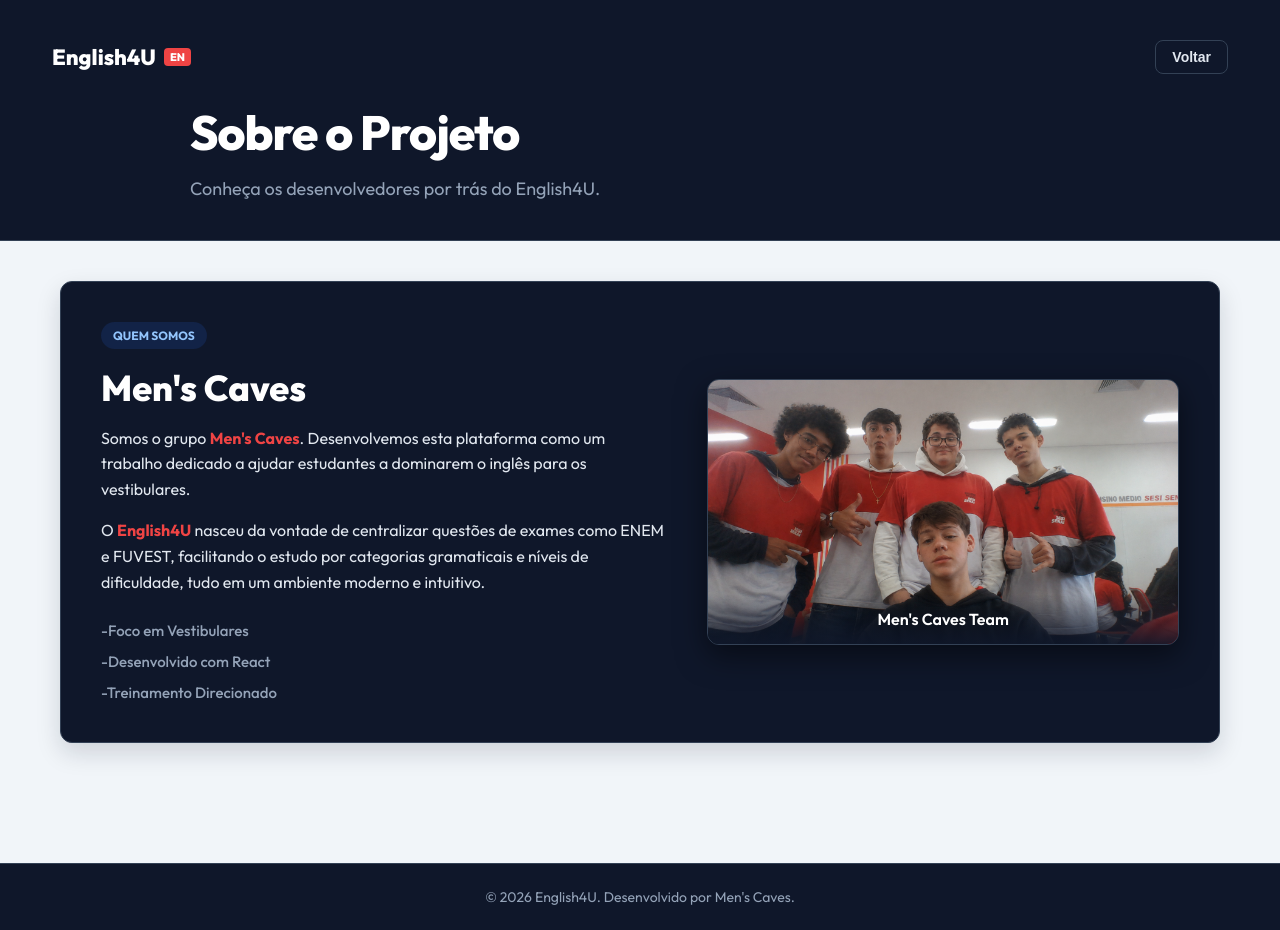
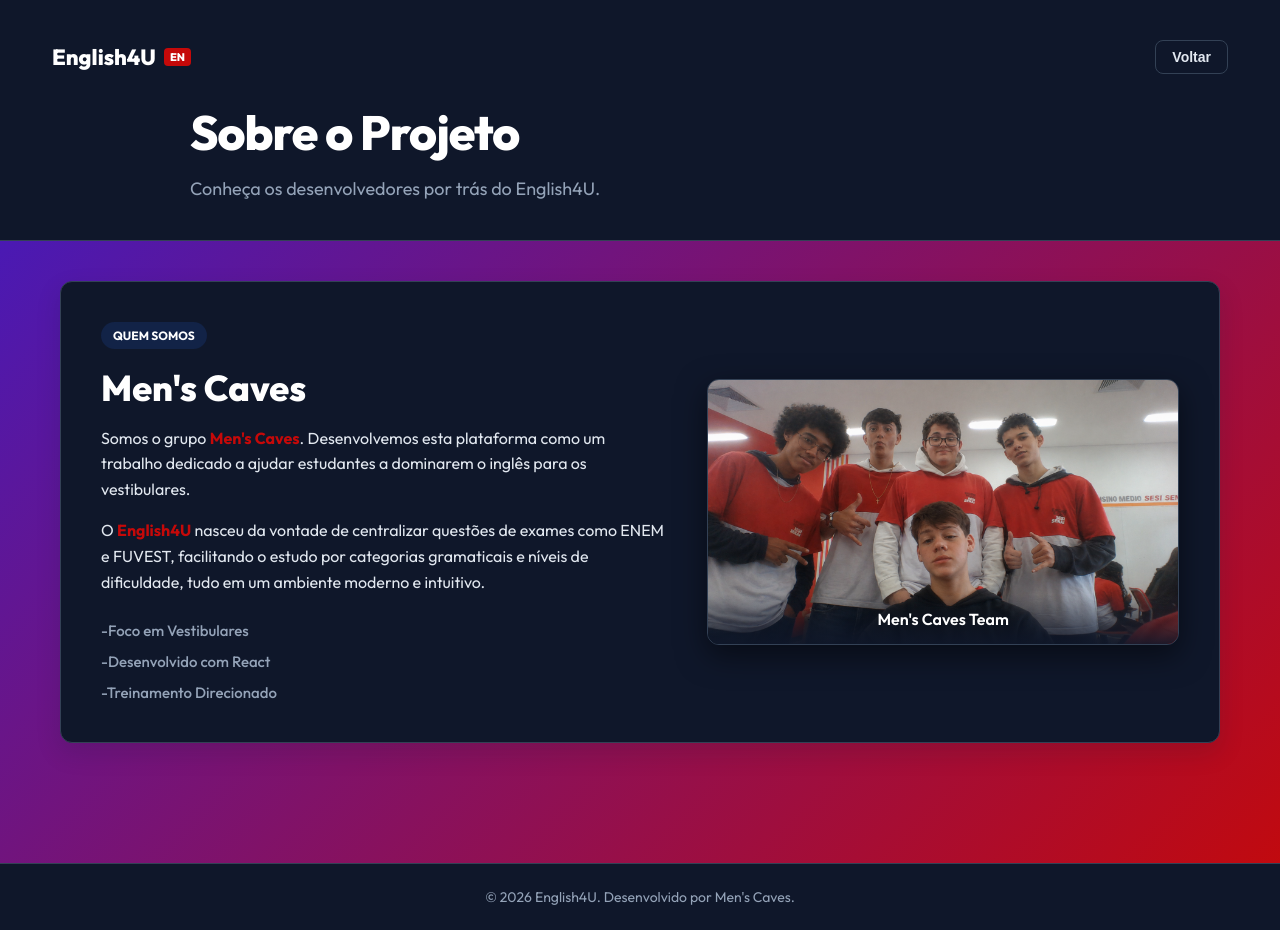
Before and after one commit to dav1zera24/INGLISH4U, a React (Vite) app in the folder FRONTEND/: page /sobre in a window 1280 px wide. Built offline with nearby package versions, Linux system fonts and the light colour scheme.

Commit message:
CSS UPGRADE

```diff
--- a/FRONTEND/src/styles/styles.css
+++ b/FRONTEND/src/styles/styles.css
@@ -21,15 +21,15 @@
   --muted-light: #94a3b8;      /* Texto secundário/cinza dentro dos elementos escuros */
 
   /* Cores Temáticas de Ação */
-  --brand-blue: #2563eb;       /* Azul Royal */
-  --brand-red: #ef4444;        /* Vermelho vivo */
+  --brand-blue: #3b1bc8;       /* Azul Royal */
+  --brand-red: #c50909;        /* Vermelho vivo */
   --brand-red-hover: #dc2626;
 }
 
 body{
   font-family:'Outfit', sans-serif;
   min-height:100vh;
-  background-color: var(--bg-app);
+  background: linear-gradient(135deg, var(--brand-blue), var(--brand-red));
   color: var(--text-dark);
   overflow-x:hidden;
 }
@@ -141,6 +141,19 @@ main{
   padding:24px;
   margin-bottom:30px;
   box-shadow: 0 10px 25px rgba(15, 23, 42, 0.15);
+  color: var(--text-light);
+}
+
+.panel h1,
+.panel h2,
+.panel h3,
+.panel p,
+.panel span,
+.panel label,
+.panel button,
+.panel input,
+.panel select {
+  color: inherit;
 }
 
 .filtrar-questoes {
```
